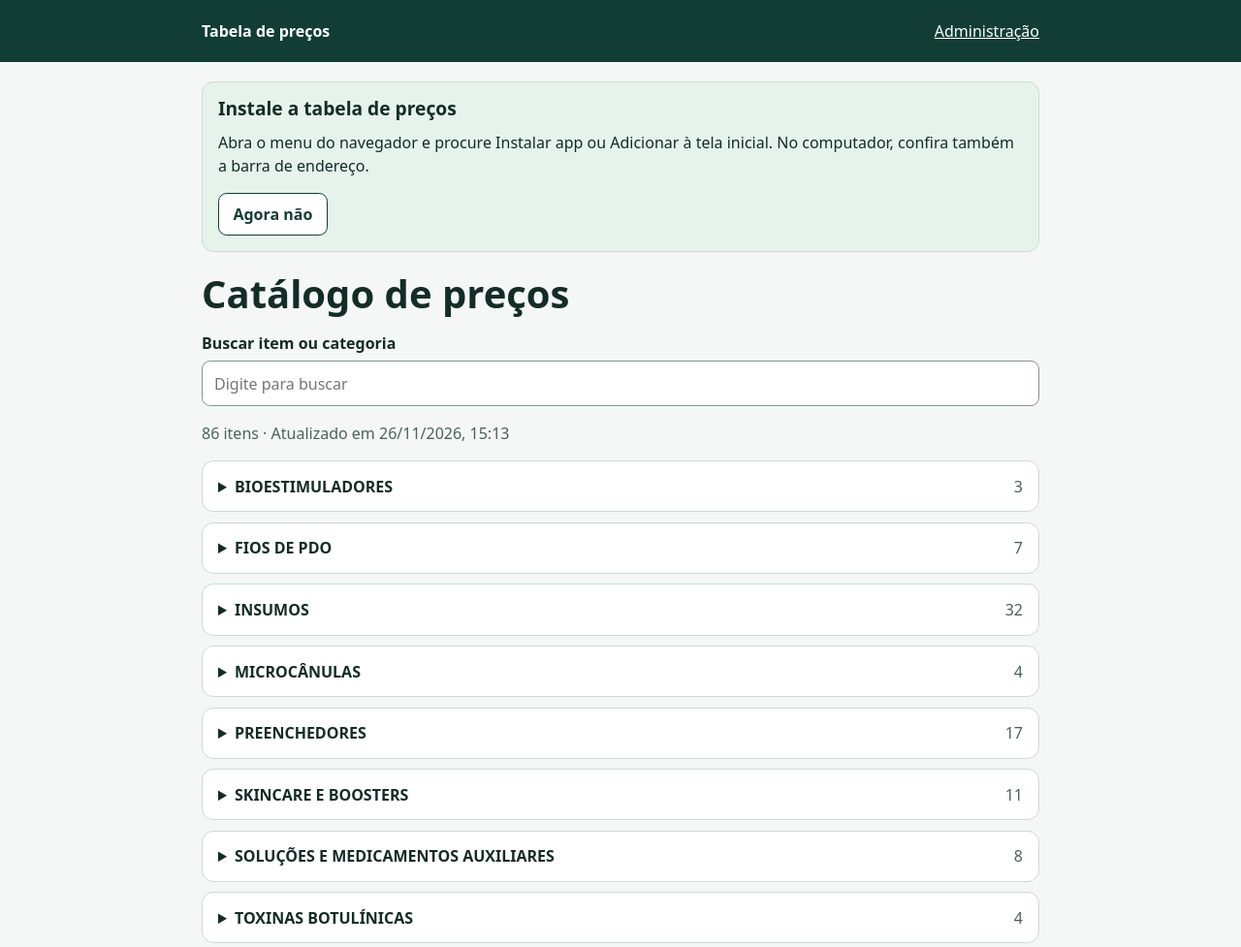
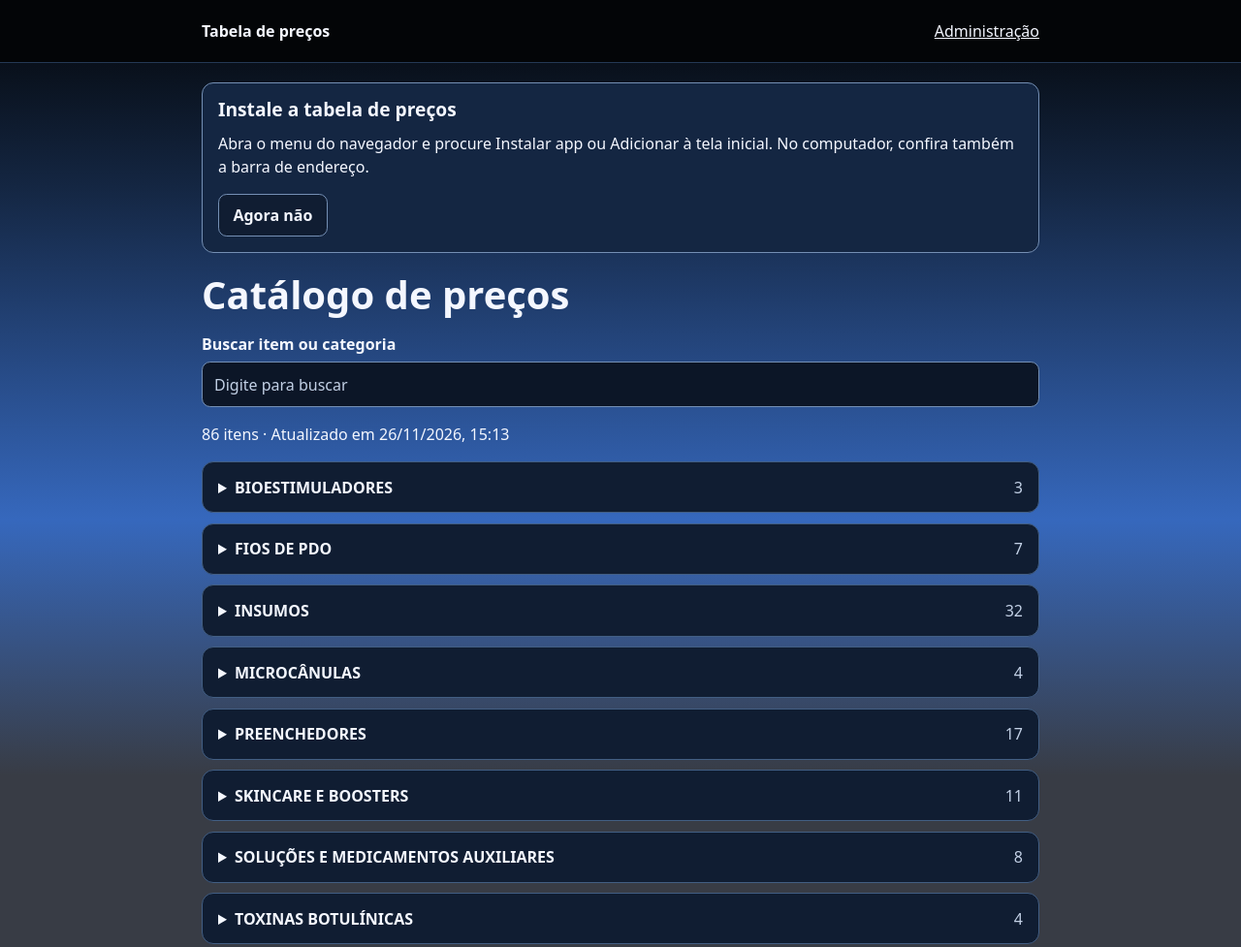
Before and after one commit to Helton-87/ldpricetable, a website with bundled scripts: page index.html in a window 1280 px wide. Shown: the whole page at 97% size. Built offline with nearby package versions, Linux system fonts and the light colour scheme.

Commit message:
Aplica paleta azul em degradê à tabela

```diff
--- a/index.html
+++ b/index.html
@@ -3,7 +3,7 @@
 <head>
   <meta charset="utf-8">
   <meta name="viewport" content="width=device-width, initial-scale=1">
-  <meta name="theme-color" content="#123d34">
+  <meta name="theme-color" content="#030507">
   <link rel="manifest" href="./manifest.webmanifest">
   <link rel="apple-touch-icon" href="./icon-192.png">
   <link rel="icon" href="./icon-192.png">
--- a/pages/build.js
+++ b/pages/build.js
@@ -17,7 +17,7 @@ for (const key of ['id', 'start_url', 'scope']) manifest[key] = './'
 for (const icon of manifest.icons) icon.src = '.' + icon.src
 await writeFile('manifest.webmanifest', JSON.stringify(manifest, null, 2) + '\n')
 const worker = (await readFile('public/sw.js', 'utf8'))
-  .replace("ld-price-v2", "ld-price-pages-v1")
+  .replace(/ld-price-v(\d+)/, 'ld-price-pages-v$1')
   .replace(/'\/([^']*)'/g, (_, path) => "new URL('./" + (path === 'api/catalog' ? 'catalog.json' : path) + "', self.registration.scope).pathname")
   .replace("name.startsWith('ld-price-')", "name.startsWith('ld-price-pages-')")
 await writeFile('sw.js', worker)
--- a/public/styles.css
+++ b/public/styles.css
@@ -1,17 +1,28 @@
 :root {
-  color-scheme: light;
+  color-scheme: dark;
   font: 100%/1.5 system-ui, sans-serif;
-  color: #132c26;
-  background: #f4f7f5;
-  --green: #123d34;
-  --surface: #fff;
-  --border: #cddbd4;
+  color: #f4f7ff;
+  background: #383c45;
+  --ink: #030507;
+  --navy: #142642;
+  --blue: #3668bd;
+  --surface: #101d32;
+  --field: #0c1627;
+  --border: #425e83;
+  --muted: #c2d0e5;
+  --highlight: #b7d3ff;
 }
 * { box-sizing: border-box; }
 [hidden] { display: none !important; }
-body { margin: 0; }
+body {
+  margin: 0;
+  min-height: 100vh;
+  background: linear-gradient(180deg, var(--ink), var(--navy) 24%, var(--blue) 67%, #383c45) no-repeat;
+  background-size: 100% 100svh;
+}
+a { color: var(--highlight); }
 .wrap { width: min(100% - 2rem, 54rem); margin-inline: auto; }
-header { background: var(--green); color: white; }
+header { background: var(--ink); border-bottom: 1px solid #243854; }
 .bar, .actions, .title {
   display: flex;
   align-items: center;
@@ -32,36 +43,48 @@ button, input { font: inherit; min-height: 2.75rem; }
 input {
   display: block;
   width: 100%;
-  border: 1px solid #83978e;
+  border: 1px solid #748fb4;
   border-radius: .55rem;
   padding: .65rem .75rem;
-  background: white;
+  background: var(--field);
   color: inherit;
 }
+input::placeholder { color: var(--muted); opacity: 1; }
+input::file-selector-button {
+  background: var(--navy);
+  color: inherit;
+  border: 1px solid var(--border);
+  border-radius: .35rem;
+  padding: .35rem .55rem;
+  margin-inline-end: .55rem;
+  font: inherit;
+  cursor: pointer;
+}
 button {
-  border: 1px solid var(--green);
+  border: 1px solid #7da6e8;
   border-radius: .55rem;
   padding: .55rem .9rem;
-  background: var(--green);
+  background: var(--blue);
   color: white;
   font-weight: 650;
   cursor: pointer;
 }
 button:disabled { opacity: .55; cursor: wait; }
-.secondary { background: var(--surface); color: var(--green); }
-:focus-visible { outline: 3px solid #258f77; outline-offset: 3px; }
+button:hover:not(:disabled) { background: #2b5598; }
+.secondary { background: var(--surface); color: inherit; border-color: #748fb4; }
+:focus-visible { outline: 3px solid #c6dcff; outline-offset: 3px; }
 .panel, details {
   background: var(--surface);
   border: 1px solid var(--border);
   border-radius: .75rem;
 }
 .panel { padding: 1rem; margin-bottom: 1.25rem; }
-.install { background: #e6f3eb; }
+.install { background: var(--navy); border-color: #748fb4; }
 .install p { margin-top: 0; }
-.muted { color: #4b635a; }
+.muted { color: var(--muted); }
 details { margin-bottom: .65rem; }
 summary { cursor: pointer; padding: .85rem 1rem; font-weight: 700; overflow-wrap: anywhere; }
-summary span { float: right; color: #4b635a; font-weight: 500; margin-left: .75rem; }
+summary span { float: right; color: var(--muted); font-weight: 500; margin-left: .75rem; }
 #categories ul { list-style: none; margin: 0; padding: 0; }
 #categories li {
   display: grid;
@@ -71,7 +94,7 @@ summary span { float: right; color: #4b635a; font-weight: 500; margin-left: .75r
   padding: .75rem 1rem;
   overflow-wrap: anywhere;
 }
-#categories li strong { white-space: nowrap; }
+#categories li strong { color: var(--highlight); white-space: nowrap; }
 #login button, #logout { margin-top: 1rem; }
 #preview { border-top: 1px solid var(--border); margin-top: 1.25rem; padding-top: 1.25rem; }
 
@@ -82,6 +105,8 @@ summary span { float: right; color: #4b635a; font-weight: 500; margin-left: .75r
   gap: .25rem .75rem;
   margin: 0;
   font-size: .875rem;
-  color: #4b635a;
+  color: var(--muted);
 }
 .discounts dd { margin: 0; white-space: nowrap; }
+
+main > .muted { color: inherit; }
--- a/public/sw.js
+++ b/public/sw.js
@@ -1,4 +1,4 @@
-const cacheName = 'ld-price-v2'
+const cacheName = 'ld-price-v3'
 const shell = ['/', '/app.js', '/catalog.js', '/styles.css', '/manifest.webmanifest', '/icon-192.png', '/icon-512.png']
 const catalogPath = '/api/catalog'
 
--- a/styles.css
+++ b/styles.css
@@ -1,17 +1,28 @@
 :root {
-  color-scheme: light;
+  color-scheme: dark;
   font: 100%/1.5 system-ui, sans-serif;
-  color: #132c26;
-  background: #f4f7f5;
-  --green: #123d34;
-  --surface: #fff;
-  --border: #cddbd4;
+  color: #f4f7ff;
+  background: #383c45;
+  --ink: #030507;
+  --navy: #142642;
+  --blue: #3668bd;
+  --surface: #101d32;
+  --field: #0c1627;
+  --border: #425e83;
+  --muted: #c2d0e5;
+  --highlight: #b7d3ff;
 }
 * { box-sizing: border-box; }
 [hidden] { display: none !important; }
-body { margin: 0; }
+body {
+  margin: 0;
+  min-height: 100vh;
+  background: linear-gradient(180deg, var(--ink), var(--navy) 24%, var(--blue) 67%, #383c45) no-repeat;
+  background-size: 100% 100svh;
+}
+a { color: var(--highlight); }
 .wrap { width: min(100% - 2rem, 54rem); margin-inline: auto; }
-header { background: var(--green); color: white; }
+header { background: var(--ink); border-bottom: 1px solid #243854; }
 .bar, .actions, .title {
   display: flex;
   align-items: center;
@@ -32,36 +43,48 @@ button, input { font: inherit; min-height: 2.75rem; }
 input {
   display: block;
   width: 100%;
-  border: 1px solid #83978e;
+  border: 1px solid #748fb4;
   border-radius: .55rem;
   padding: .65rem .75rem;
-  background: white;
+  background: var(--field);
   color: inherit;
 }
+input::placeholder { color: var(--muted); opacity: 1; }
+input::file-selector-button {
+  background: var(--navy);
+  color: inherit;
+  border: 1px solid var(--border);
+  border-radius: .35rem;
+  padding: .35rem .55rem;
+  margin-inline-end: .55rem;
+  font: inherit;
+  cursor: pointer;
+}
 button {
-  border: 1px solid var(--green);
+  border: 1px solid #7da6e8;
   border-radius: .55rem;
   padding: .55rem .9rem;
-  background: var(--green);
+  background: var(--blue);
   color: white;
   font-weight: 650;
   cursor: pointer;
 }
 button:disabled { opacity: .55; cursor: wait; }
-.secondary { background: var(--surface); color: var(--green); }
-:focus-visible { outline: 3px solid #258f77; outline-offset: 3px; }
+button:hover:not(:disabled) { background: #2b5598; }
+.secondary { background: var(--surface); color: inherit; border-color: #748fb4; }
+:focus-visible { outline: 3px solid #c6dcff; outline-offset: 3px; }
 .panel, details {
   background: var(--surface);
   border: 1px solid var(--border);
   border-radius: .75rem;
 }
 .panel { padding: 1rem; margin-bottom: 1.25rem; }
-.install { background: #e6f3eb; }
+.install { background: var(--navy); border-color: #748fb4; }
 .install p { margin-top: 0; }
-.muted { color: #4b635a; }
+.muted { color: var(--muted); }
 details { margin-bottom: .65rem; }
 summary { cursor: pointer; padding: .85rem 1rem; font-weight: 700; overflow-wrap: anywhere; }
-summary span { float: right; color: #4b635a; font-weight: 500; margin-left: .75rem; }
+summary span { float: right; color: var(--muted); font-weight: 500; margin-left: .75rem; }
 #categories ul { list-style: none; margin: 0; padding: 0; }
 #categories li {
   display: grid;
@@ -71,7 +94,7 @@ summary span { float: right; color: #4b635a; font-weight: 500; margin-left: .75r
   padding: .75rem 1rem;
   overflow-wrap: anywhere;
 }
-#categories li strong { white-space: nowrap; }
+#categories li strong { color: var(--highlight); white-space: nowrap; }
 #login button, #logout { margin-top: 1rem; }
 #preview { border-top: 1px solid var(--border); margin-top: 1.25rem; padding-top: 1.25rem; }
 
@@ -82,6 +105,8 @@ summary span { float: right; color: #4b635a; font-weight: 500; margin-left: .75r
   gap: .25rem .75rem;
   margin: 0;
   font-size: .875rem;
-  color: #4b635a;
+  color: var(--muted);
 }
 .discounts dd { margin: 0; white-space: nowrap; }
+
+main > .muted { color: inherit; }
--- a/sw.js
+++ b/sw.js
@@ -1,4 +1,4 @@
-const cacheName = 'ld-price-pages-v1'
+const cacheName = 'ld-price-pages-v3'
 const shell = [new URL('./', self.registration.scope).pathname, new URL('./app.js', self.registration.scope).pathname, new URL('./catalog.js', self.registration.scope).pathname, new URL('./styles.css', self.registration.scope).pathname, new URL('./manifest.webmanifest', self.registration.scope).pathname, new URL('./icon-192.png', self.registration.scope).pathname, new URL('./icon-512.png', self.registration.scope).pathname]
 const catalogPath = new URL('./catalog.json', self.registration.scope).pathname
 
```
Also changed, not shown: admin/index.html (+1 -1 lines), pages/admin.html (+1 -1 lines), public/admin.html (+1 -1 lines), public/index.html (+1 -1 lines), icon-192.png, icon-512.png, manifest.webmanifest, public/icon-192.png, public/icon-512.png, public/manifest.webmanifest.
